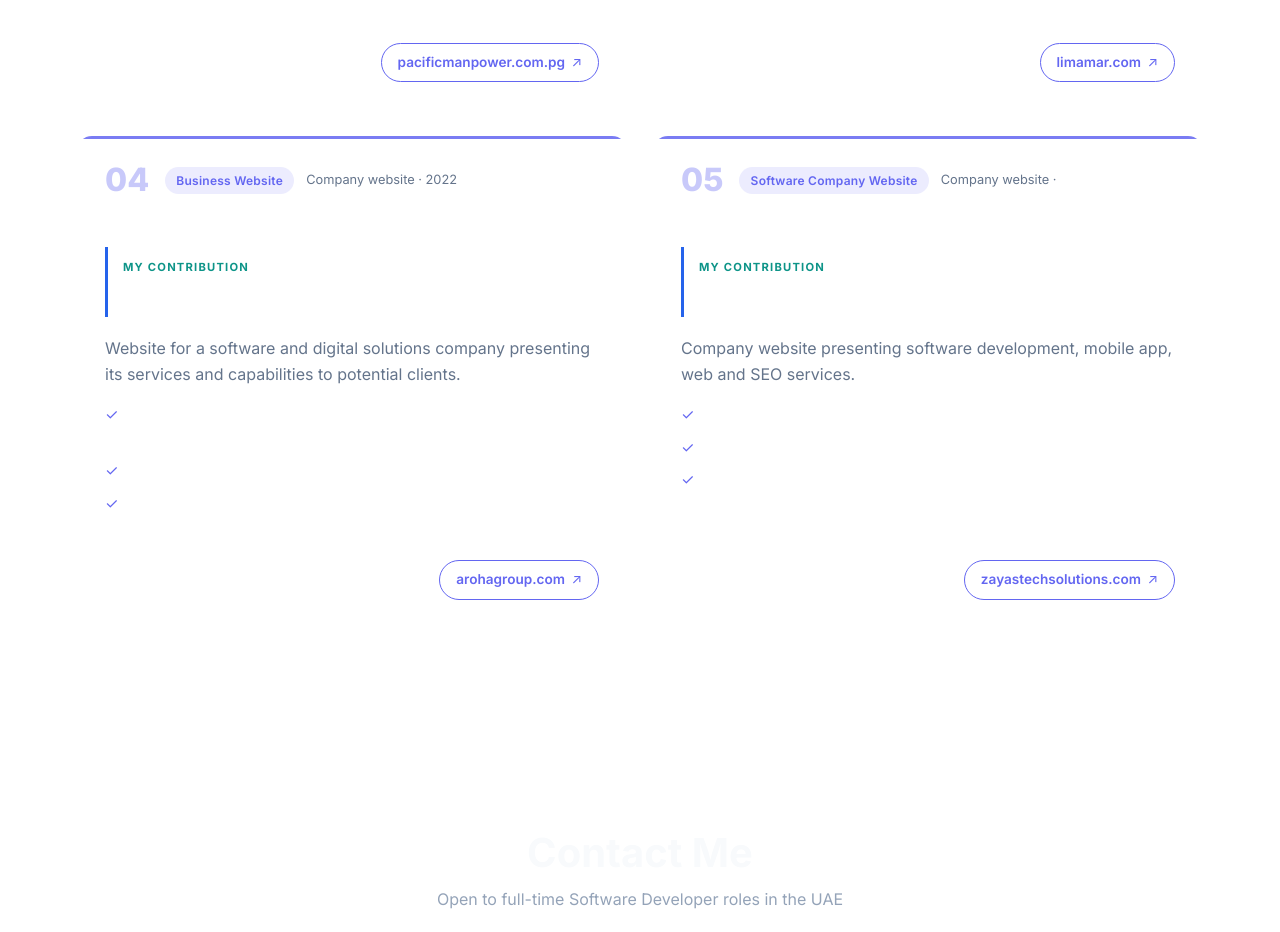
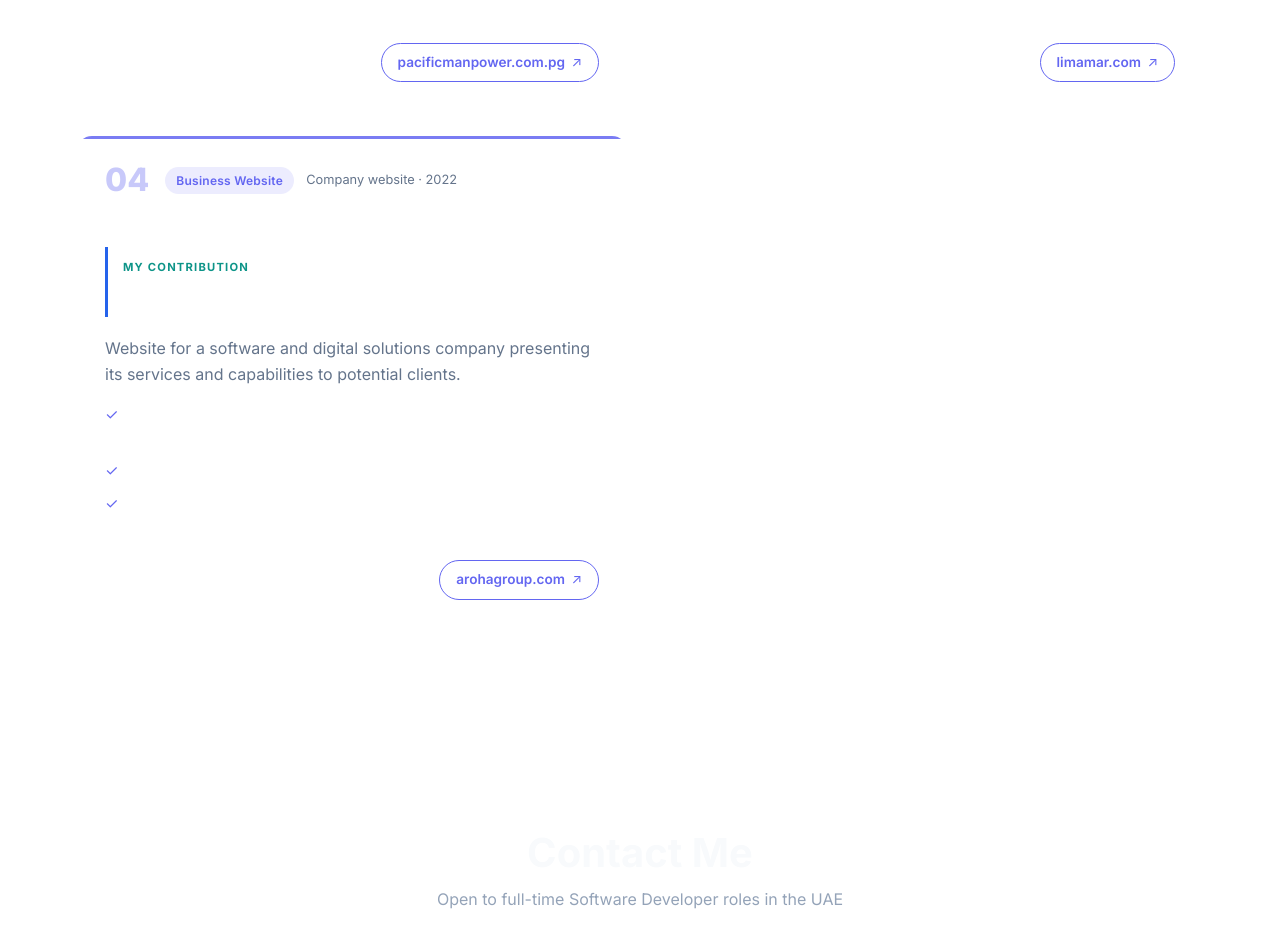
Before and after one commit to zeeyan23/my_portflio, a React (Vite) app: page / in a window 1280 px wide. Shown: the part 4820-5752 px from the top of the page. Built offline with nearby package versions, Linux system fonts and the light colour scheme.

Commit message:
Update projects.js

```diff
--- a/src/data/projects.js
+++ b/src/data/projects.js
@@ -76,21 +76,21 @@ const projects = [
     link: "https://arohagroup.com/",
   },
 
-  {
-    title: "ZayasTech Solutions",
-    category: "Software Company Website",
-    type: "Company website", // built during your role at ZayasTech
-    role: "Web Developer",
-    description:
-      "Company website presenting software development, mobile app, web and SEO services.",
-    highlights: [
-      "Built frontend components with HTML and CSS.",
-      "Implemented backend functionality with Node.js and Express.js.", // keep only if true
-      "Contact or enquiry form, API, email handling, SEO setup",
-    ],
-    technologies: ["Node.js", "Express.js", "HTML & CSS"],
-    link: "https://www.zayastechsolutions.com/",
-  },
+  // {
+  //   title: "ZayasTech Solutions",
+  //   category: "Software Company Website",
+  //   type: "Company website", // built during your role at ZayasTech
+  //   role: "Web Developer",
+  //   description:
+  //     "Company website presenting software development, mobile app, web and SEO services.",
+  //   highlights: [
+  //     "Built frontend components with HTML and CSS.",
+  //     "Implemented backend functionality with Node.js and Express.js.", // keep only if true
+  //     "Contact or enquiry form, API, email handling, SEO setup",
+  //   ],
+  //   technologies: ["Node.js", "Express.js", "HTML & CSS"],
+  //   link: "https://www.zayastechsolutions.com/",
+  // },
 ];
 
 export default projects;
```
